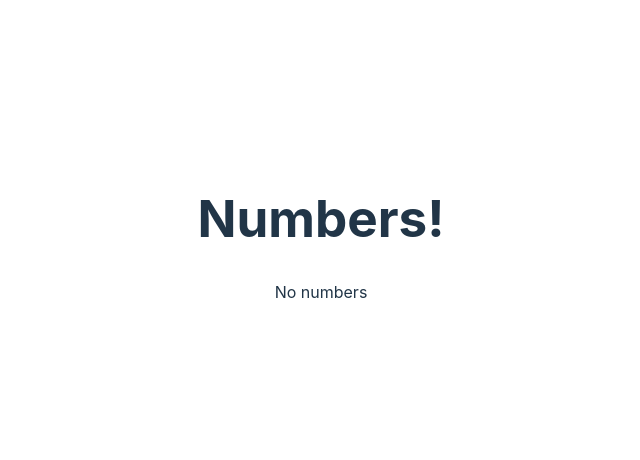
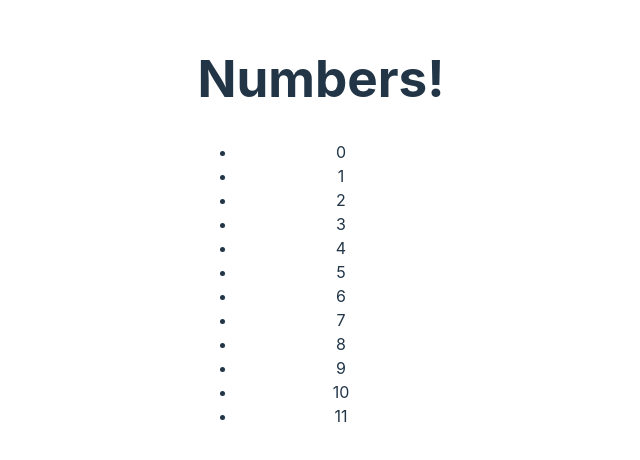
Before and after one commit to redplusblue/playground, a React (Vite) app in the folder react/react-app/: page / in a window 1280 px wide. Shown: the part 170-630 px from the top of the page, without its empty margins (319-959 px from the left). Built offline with nearby package versions, Linux system fonts and the light colour scheme.

Commit message:
ternary hell

```diff
--- a/react/react-app/src/App.jsx
+++ b/react/react-app/src/App.jsx
@@ -3,21 +3,19 @@ import PropTypes from 'prop-types'
 // import { Greeting } from './greeting'
 
 function List(props) {
-  if (!props.numbers) {
-    return <div>Loading...</div>;
-  }
-
-  if (props.numbers.length === 0) {
-    return <div>No numbers</div>;
-  }
-
-  return (
+  // Ternary only
+  return ( <>
+  {!props.numbers ? (<div>Loading..</div>)
+  : props.numbers.length > 0 ?  (
     <ul>
-      {props.numbers.map((number) => (
-        <li key={number}>{number}</li>
+      {props.numbers.map((number, index) => (
+        <li key={index}>{number}</li>
       ))}
     </ul>
-  );
+  ) : (
+    <div>No numbers provided</div>
+  )}
+  </> )
 }
 List.propTypes = {
   numbers: PropTypes.arrayOf(PropTypes.number),
@@ -25,7 +23,7 @@ List.propTypes = {
 
 
 function App() {
-  const numbers = []
+  const numbers = [...Array(12).keys()]
   return (
     // Multiple elements
     <div>
```
